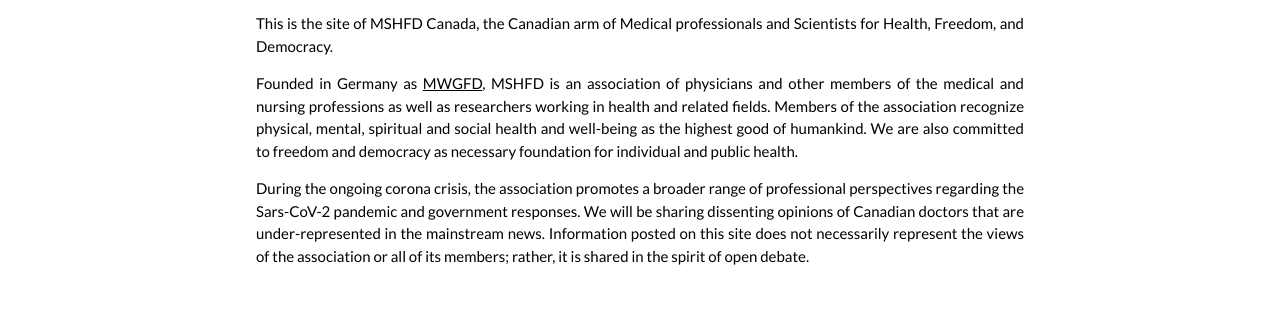
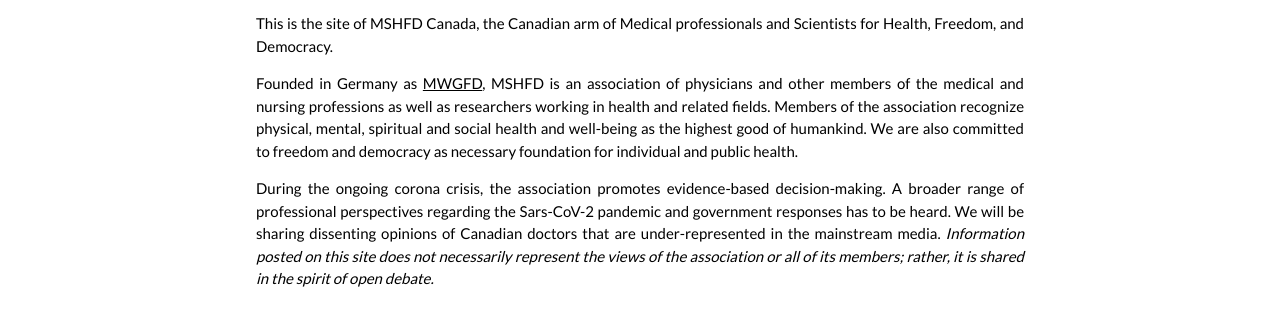
Before and after one commit to crinner/mshfd, a plain HTML site: page index.html in a window 1280 px wide. Shown: the part 334-660 px from the top of the page. Drawn offline with nearby package versions, Linux system fonts and the light colour scheme.

Commit message:
Update index.html

```diff
--- a/index.html
+++ b/index.html
@@ -45,7 +45,7 @@
     <h3 class="w3-wide">MSHFD Canada - Medical professionals and Scientists for Health, Freedom, and Democracy</h3>
     <p class="w3-justify">This is the site of MSHFD Canada, the Canadian arm of Medical professionals and Scientists for Health, Freedom, and Democracy.</p>
     <p class="w3-justify">Founded in Germany as <a href="https://www.mwgfd.de/" target=_blank>MWGFD</a>, MSHFD is an association of physicians and other members of the medical and nursing professions as well as researchers working in health and related fields. Members of the association recognize physical, mental, spiritual and social health and well-being as the highest good of humankind. We are also committed to freedom and democracy as necessary foundation for individual and public health.</p>
-    <p class="w3-justify">During the ongoing corona crisis, the association promotes a broader range of professional perspectives regarding the Sars-CoV-2 pandemic and government responses. We will be sharing dissenting opinions of Canadian doctors that are under-represented in the mainstream news. Information posted on this site does not necessarily represent the views of the association or all of its members; rather, it is shared in the spirit of open debate.</p>
+    <p class="w3-justify">During the ongoing corona crisis, the association promotes evidence-based decision-making. A broader range of professional perspectives regarding the Sars-CoV-2 pandemic and government responses has to be heard. We will be sharing dissenting opinions of Canadian doctors that are under-represented in the mainstream media. <em>Information posted on this site does not necessarily represent the views of the association or all of its members; rather, it is shared in the spirit of open debate.</em></p>
   </div>
 
 <!-- End Page Content -->
```
